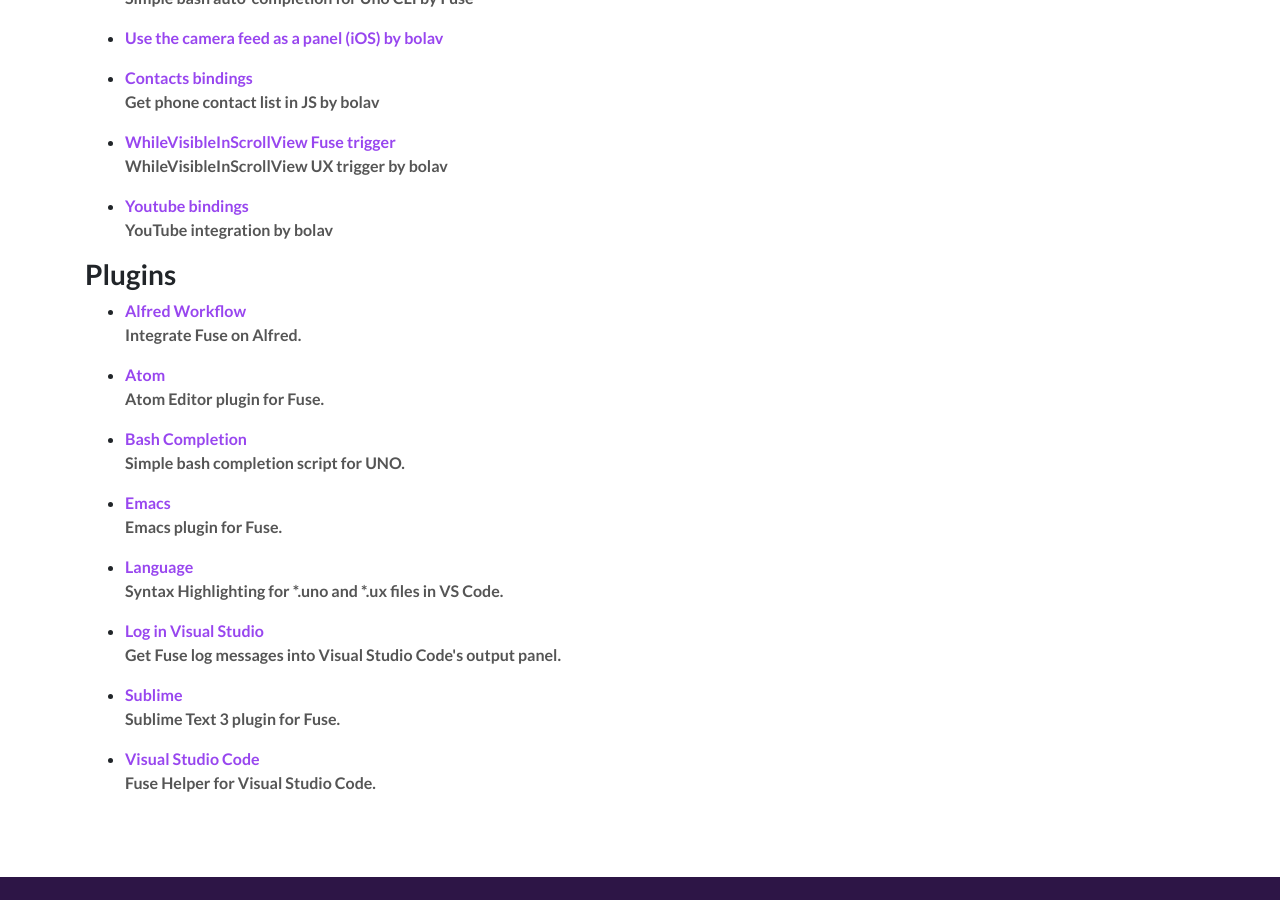
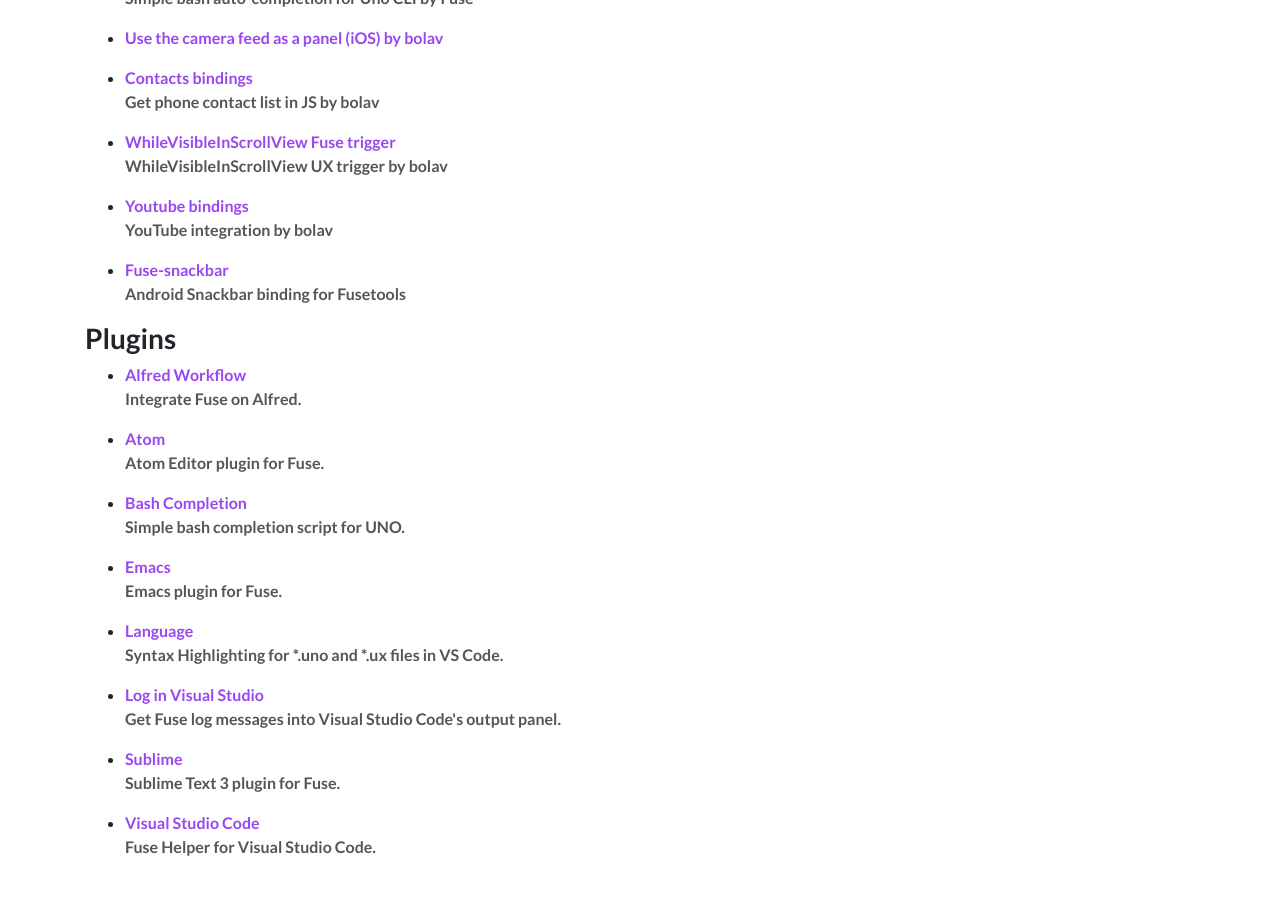
Before and after one commit to fuse-open/fuse-open.github.io, a Jekyll site: the page built from integrations.md, in a window 1280 px wide and 900 px high, scrolled down 4049 px. Built offline with Jekyll 4.4.1, drawn with Linux system fonts in a browser that asks for light colours; nearby versions of some CDN libraries.

Commit message:
Update integrations.md
adding snackbar repository

```diff
--- a/integrations.md
+++ b/integrations.md
@@ -193,6 +193,9 @@ packages:
 - title: Youtube bindings
   description: YouTube integration by <strong>bolav</strong>
   url: https://github.com/bolav/fuse-youtube
+- title: Fuse-snackbar
+  description: Android Snackbar binding for Fusetools
+  url: https://github.com/devadiab/fuse-snackbar
 plugins:
 - title: Alfred Workflow
   description: Integrate Fuse on Alfred.
```
